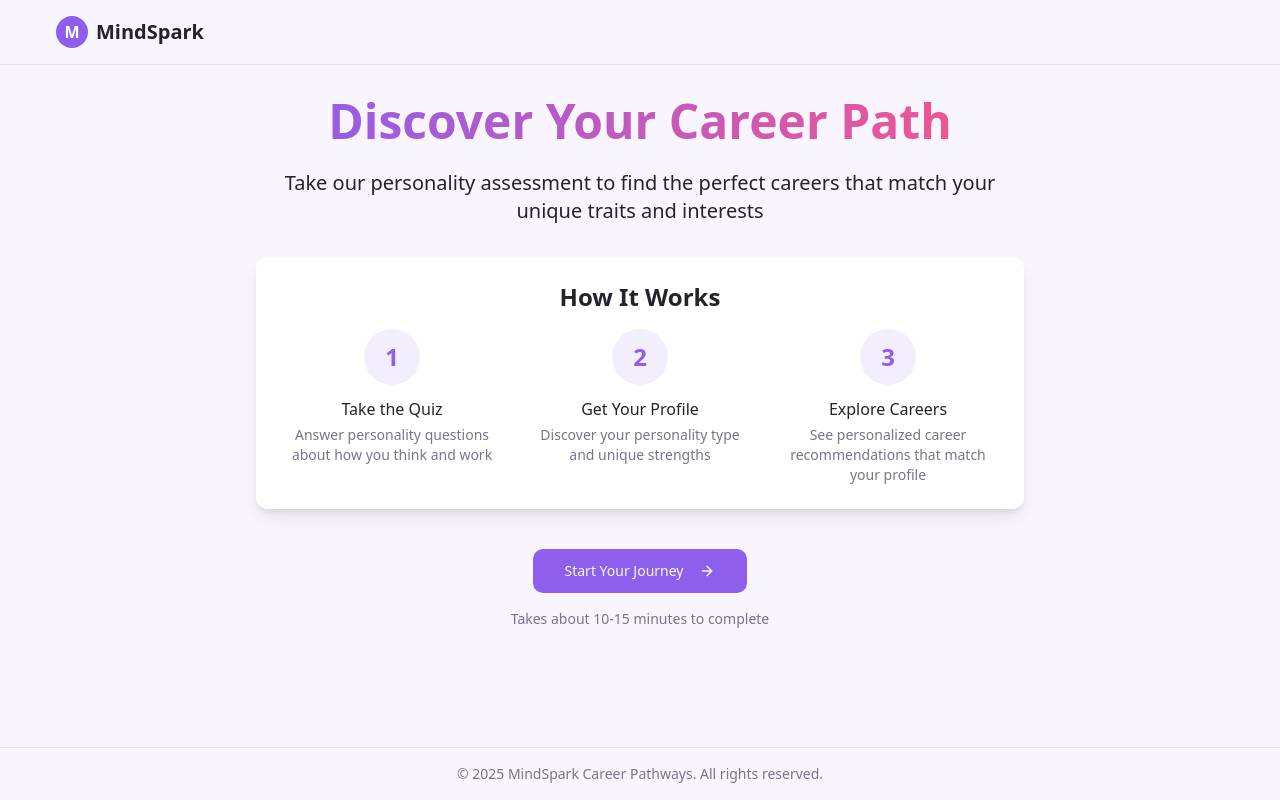
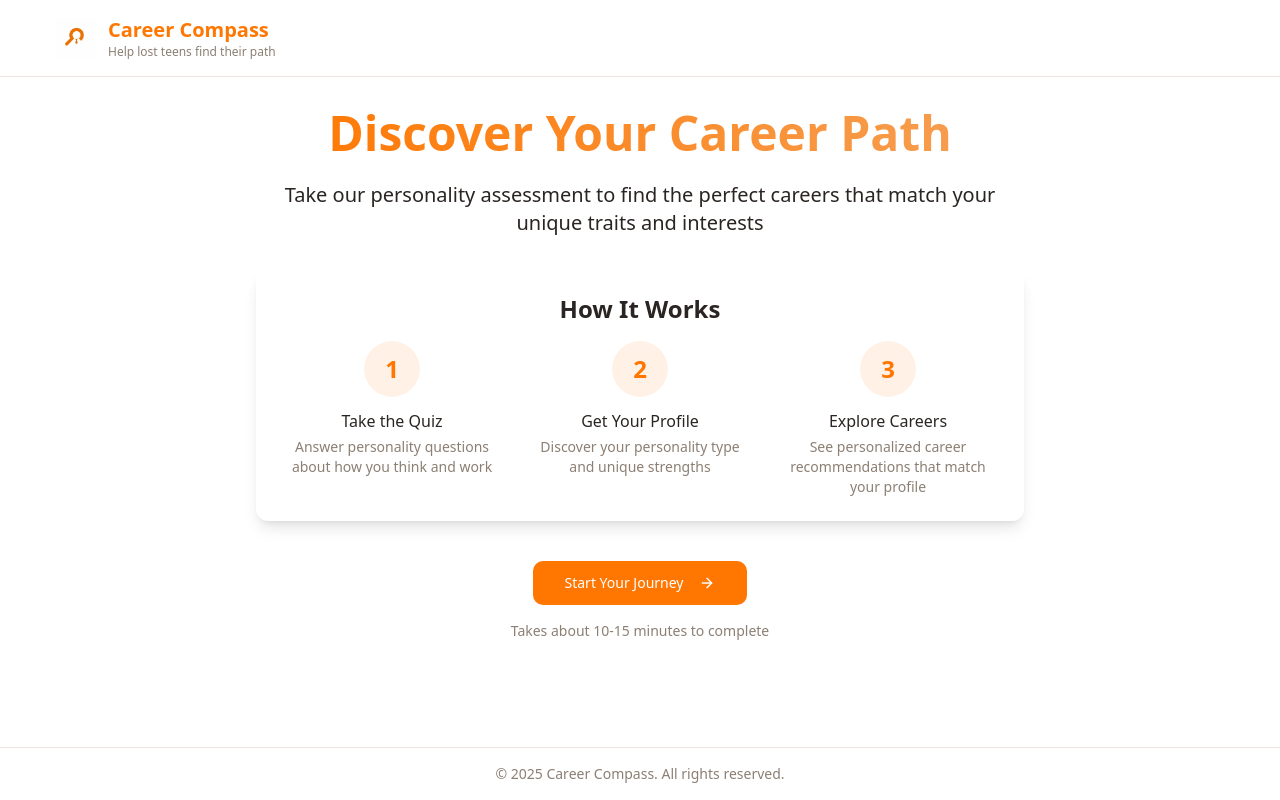
Before and after one commit to Leoph1688/mindspark-career-pathways, a React (Vite) app: page / in a window 1280 px wide. Built offline with nearby package versions, Linux system fonts and the light colour scheme.

Commit message:
Refactor: Update website logo and style
Update the website's logo and overall styling to match the new "Career Compass" branding.

```diff
--- a/src/components/Layout.tsx
+++ b/src/components/Layout.tsx
@@ -5,19 +5,23 @@ import { ScrollArea } from "@/components/ui/scroll-area";
 
 interface LayoutProps {
   children: React.ReactNode;
-  showProgress?: boolean;
 }
 
-const Layout: React.FC<LayoutProps> = ({ children, showProgress = true }) => {
+const Layout: React.FC<LayoutProps> = ({ children }) => {
   return (
     <div className="flex flex-col min-h-screen bg-background">
       <header className="py-4 px-6 border-b border-border sticky top-0 z-50 bg-background">
         <div className="container flex justify-between items-center">
-          <div className="flex items-center gap-2">
-            <div className="w-8 h-8 rounded-full bg-primary flex items-center justify-center">
-              <span className="text-white font-semibold">M</span>
+          <div className="flex items-center gap-3">
+            <img
+              src="/lovable-uploads/f520c043-e075-4cb7-8d71-322232826078.png"
+              alt="Career Compass Logo"
+              className="w-10 h-10"
+            />
+            <div className="flex flex-col text-left">
+              <h1 className="text-xl font-bold text-primary">Career Compass</h1>
+              <p className="text-xs text-muted-foreground">Help lost teens find their path</p>
             </div>
-            <h1 className="text-xl font-bold">MindSpark</h1>
           </div>
         </div>
       </header>
@@ -28,7 +32,7 @@ const Layout: React.FC<LayoutProps> = ({ children, showProgress = true }) => {
 
       <footer className="py-4 px-6 border-t border-border bg-background">
         <div className="container text-center text-sm text-muted-foreground">
-          &copy; {new Date().getFullYear()} MindSpark Career Pathways. All rights reserved.
+          &copy; {new Date().getFullYear()} Career Compass. All rights reserved.
         </div>
       </footer>
     </div>
--- a/src/index.css
+++ b/src/index.css
@@ -1,48 +1,38 @@
-
 @tailwind base;
 @tailwind components;
 @tailwind utilities;
 
 @layer base {
   :root {
-    --background: 260 100% 98%;
-    --foreground: 260 10% 15%;
+    --background: 0 0% 100%;
+    --foreground: 20 10% 15%;
 
     --card: 0 0% 100%;
-    --card-foreground: 260 10% 15%;
+    --card-foreground: 20 10% 15%;
 
     --popover: 0 0% 100%;
-    --popover-foreground: 260 10% 15%;
+    --popover-foreground: 20 10% 15%;
 
-    --primary: 260 80% 65%;
-    --primary-foreground: 210 40% 98%;
+    --primary: 28 100% 50%;
+    --primary-foreground: 0 0% 100%;
 
-    --secondary: 280 70% 92%;
-    --secondary-foreground: 260 30% 30%;
+    --secondary: 28 100% 96%;
+    --secondary-foreground: 28 30% 30%;
 
-    --muted: 260 10% 92%;
-    --muted-foreground: 260 10% 50%;
+    --muted: 28 10% 92%;
+    --muted-foreground: 28 10% 50%;
 
-    --accent: 340 90% 65%;
-    --accent-foreground: 210 40% 98%;
+    --accent: 28 90% 65%;
+    --accent-foreground: 0 0% 100%;
 
     --destructive: 0 84.2% 60.2%;
-    --destructive-foreground: 210 40% 98%;
+    --destructive-foreground: 0 0% 98%;
 
-    --border: 260 20% 90%;
-    --input: 260 20% 90%;
-    --ring: 260 80% 65%;
+    --border: 20 20% 90%;
+    --input: 20 20% 90%;
+    --ring: 28 100% 50%;
 
     --radius: 0.75rem;
-
-    --sidebar-background: 260 80% 65%;
-    --sidebar-foreground: 210 40% 98%;
-    --sidebar-primary: 260 80% 55%;
-    --sidebar-primary-foreground: 0 0% 100%;
-    --sidebar-accent: 260 70% 75%;
-    --sidebar-accent-foreground: 210 40% 98%;
-    --sidebar-border: 260 70% 60%;
-    --sidebar-ring: 260 80% 75%;
   }
 
   * {
```
Also changed, not shown: public/lovable-uploads/f520c043-e075-4cb7-8d71-322232826078.png (added).
